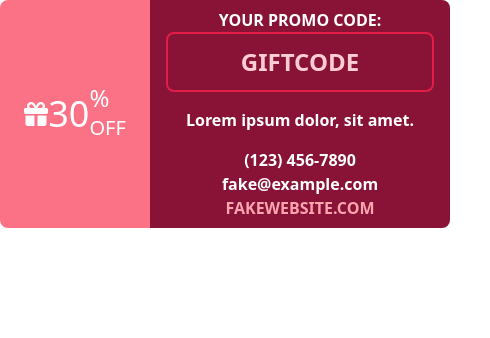
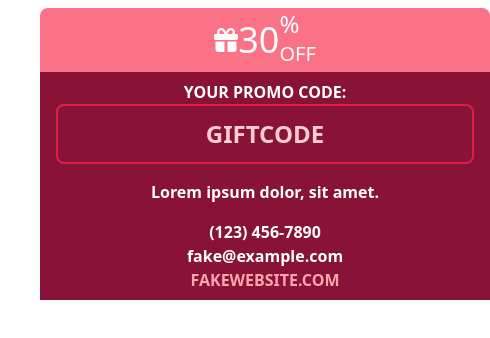
Before and after one commit to Buraiyen/coupon-wallet, a Nuxt app: page / in a window 390 px wide. Shown: the top 338 px of the page, 490 px wide, since content can reach past the window. Built offline with nearby package versions, Linux system fonts and the light colour scheme.

Commit message:
:lipstick: style: "% off" responsive corners

```diff
--- a/components/coupon-card.vue
+++ b/components/coupon-card.vue
@@ -1,7 +1,9 @@
 <template>
-  <div class="w-[450px] text-white rounded-lg border-rose-200 grid grid-cols-3">
+  <div
+    class="w-[450px] text-white rounded-lg border-rose-200 grid grid-cols-1 lg:grid-cols-3 xl:grid-cols-3 ml-10 mt-2"
+  >
     <div
-      class="bg-rose-400 flex items-center justify-center col-span-1 rounded-tl-lg rounded-bl-lg"
+      class="bg-rose-400 flex items-center justify-center col-span-1 max-lg:rounded-tl-lg max-lg:rounded-tr-lg lg:rounded-bl-lg lg:rounded-tl-lg"
     >
       <div>
         <font-awesome-icon :icon="['fas', 'gift']" size="xl" />
@@ -12,7 +14,9 @@
         <p class="text-xl">OFF</p>
       </div>
     </div>
-    <div class="bg-rose-900 col-span-2 text-center rounded-tr-lg rounded-br-lg">
+    <div
+      class="bg-rose-900 col-span-2 text-center lg:rounded-tr-lg lg:rounded-br-lg"
+    >
       <div class="container mx-auto px-4 py-2">
         <!-- Gift code section -->
         <div>
```
